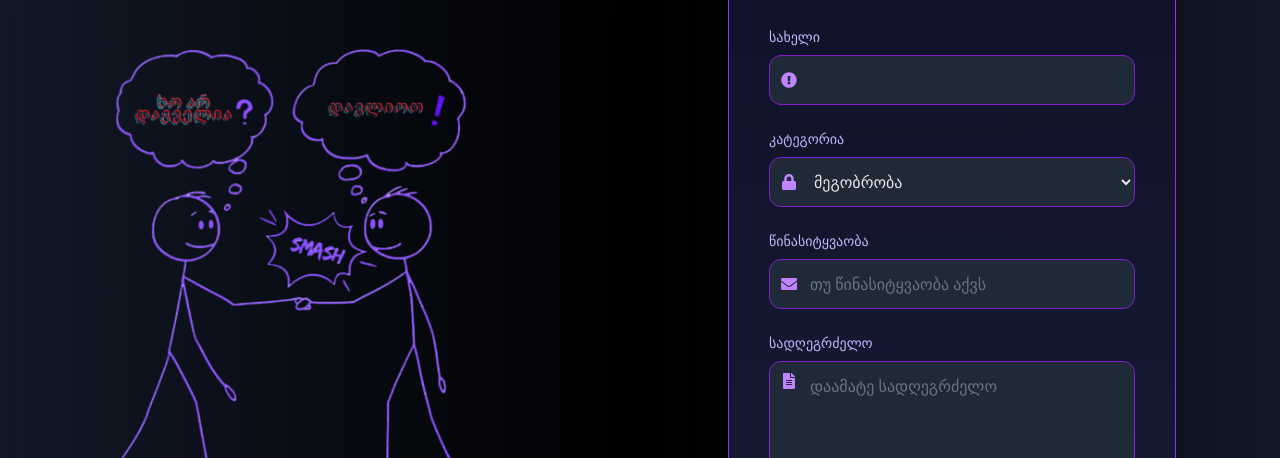
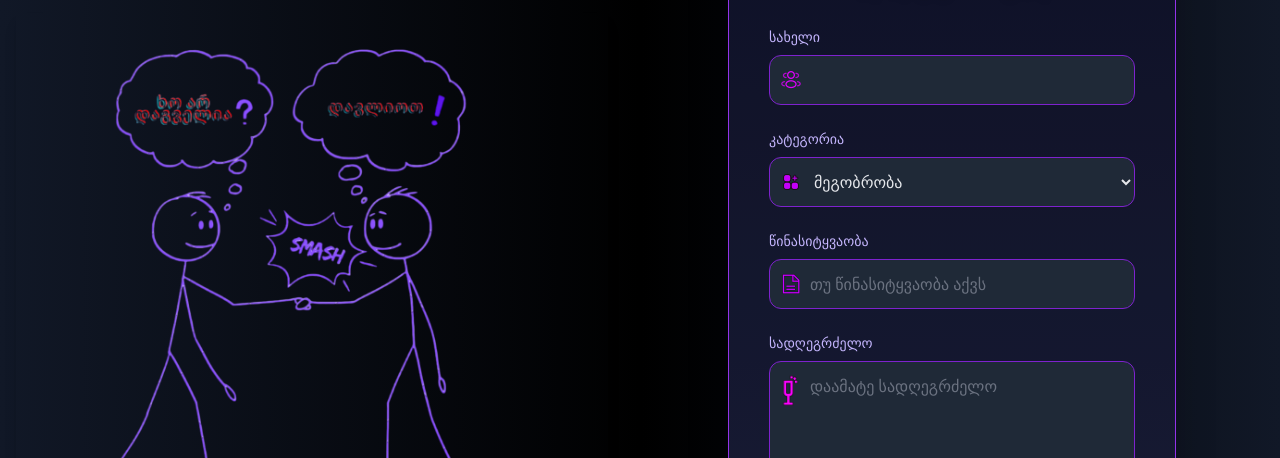
Before and after one commit to Matheus-The-one/ToastGen, a Next.js app in the folder toastgen/: page /upload in a window 1280 px wide. Shown: the part 214-672 px from the top of the page. Built offline with nearby package versions, Linux system fonts and the light colour scheme.

Commit message:
uplaodcard updated after the images

```diff
--- a/toastgen/app/(pages)/upload/UploadCard.tsx
+++ b/toastgen/app/(pages)/upload/UploadCard.tsx
@@ -22,14 +22,14 @@ const UploadCard: React.FC = () => {
             <div>
               <label className="block text-sm font-medium mb-2 text-violet-300">სახელი</label>
               <div className="relative">
-                <FaExclamationCircle className="absolute left-3 top-1/2 transform -translate-y-1/2 text-purple-400" />
+                <img src='/images/name.png' width={20} height={20} className="absolute left-3 top-1/2 transform -translate-y-1/2 text-purple-400" />
                 <input type="text" className="w-full bg-gray-800 rounded-xl p-3 pl-10 focus:outline-none focus:ring-2 focus:ring-purple-500 border border-purple-700"/>
               </div>
             </div>
             <div>
               <label className="block text-sm font-medium mb-2 text-violet-300">კატეგორია</label>
               <div className="relative">
-                <FaLock className="absolute left-3 top-1/2 transform -translate-y-1/2 text-purple-400" />
+                <img src='/images/category.png' width={20} height={20} className="absolute left-3 top-1/2 transform -translate-y-1/2 text-purple-400" />
                 <select className="w-full bg-gray-800 rounded-xl p-3 pl-10 focus:outline-none focus:ring-2 focus:ring-purple-500 border border-purple-700">
                   <option>მეგობრობა</option>
                   <option>ოჯახი</option>
@@ -42,7 +42,7 @@ const UploadCard: React.FC = () => {
             <div>
               <label className="block text-sm font-medium mb-2 text-violet-300">წინასიტყვაობა</label>
               <div className="relative">
-                <FaEnvelope className="absolute left-3 top-1/2 transform -translate-y-1/2 text-purple-400" />
+                <img src='/images/description.png' width={20} height={20} className="absolute left-3 top-1/2 transform -translate-y-1/2 text-purple-400" />
                 <input
                   type="text"
                   placeholder="თუ წინასიტყვაობა აქვს"
@@ -53,7 +53,7 @@ const UploadCard: React.FC = () => {
             <div>
               <label className="block text-sm font-medium mb-2 text-violet-300">სადღეგრძელო</label>
               <div className="relative">
-                <FaFileAlt className="absolute left-3 top-3 text-purple-400" />
+                <img src='/images/toast.png' width={35} height={35} className="absolute left-1 top-3 text-purple-400" />
                 <textarea
                   placeholder="დაამატე სადღეგრძელო"
                   className="w-full bg-gray-800 rounded-xl p-3 pl-10 h-32 focus:outline-none focus:ring-2 focus:ring-purple-500 border border-purple-700 placeholder-gray-500"
```
